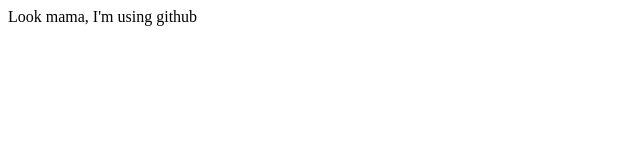
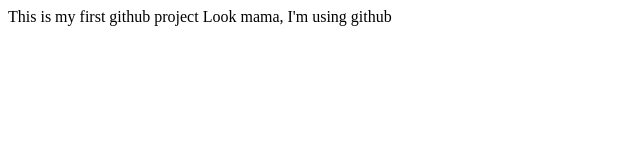
Before and after one commit to sangitaguha/-my-2nd-website, a plain HTML site: page index.html in a window 1280 px wide. Shown: the whole page, without its empty margins (0-640 px from the left). Drawn offline with Linux system fonts and the light colour scheme.

Commit message:
added a header

```diff
--- a/index.html
+++ b/index.html
@@ -6,6 +6,7 @@
     <title>Document</title>
 </head>
 <body>
+    <h>This is my first github project</h>
    <h>Look mama, I'm using github</h>
 </body>
 </html>
```
Also changed, not shown: 1 other file.
